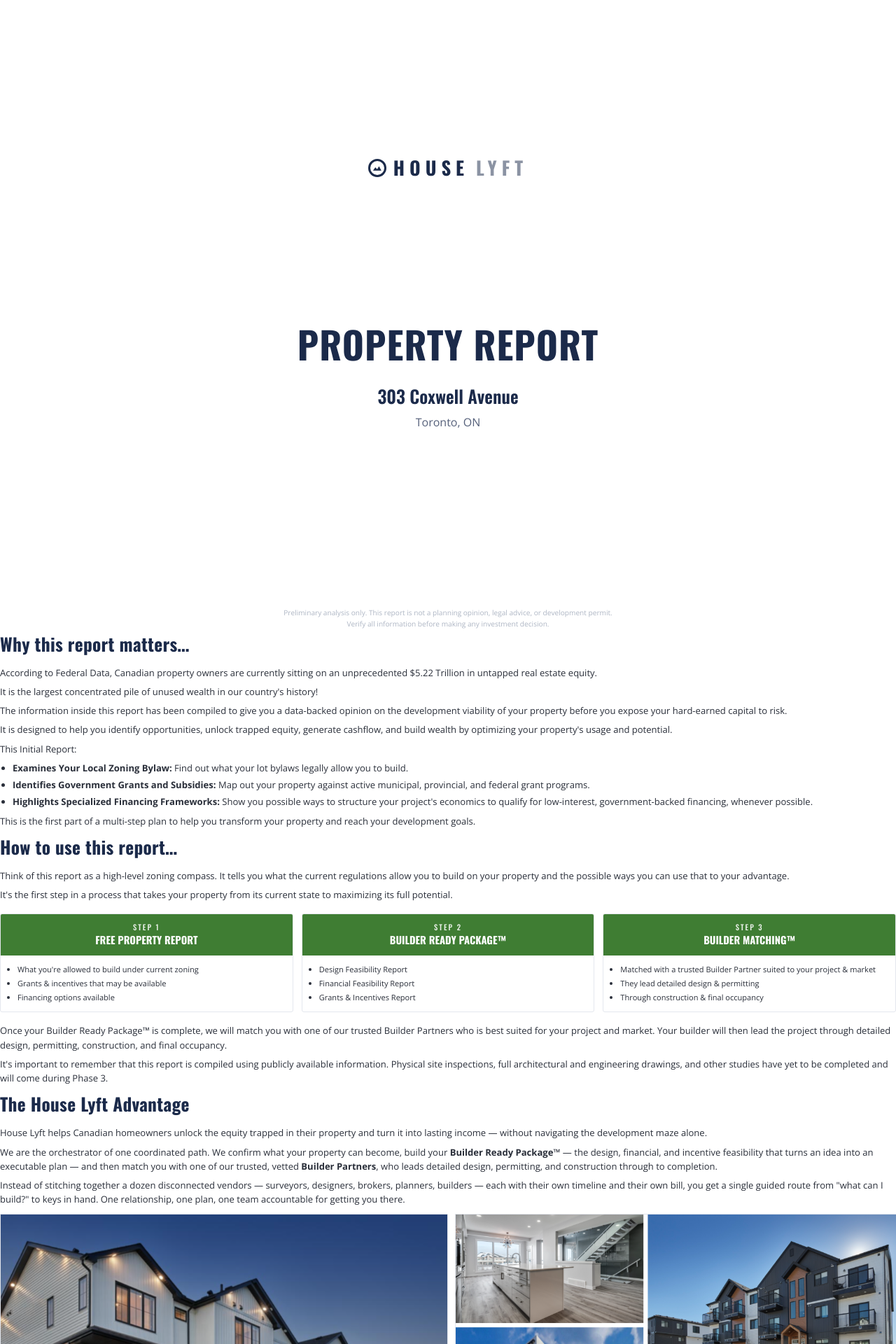
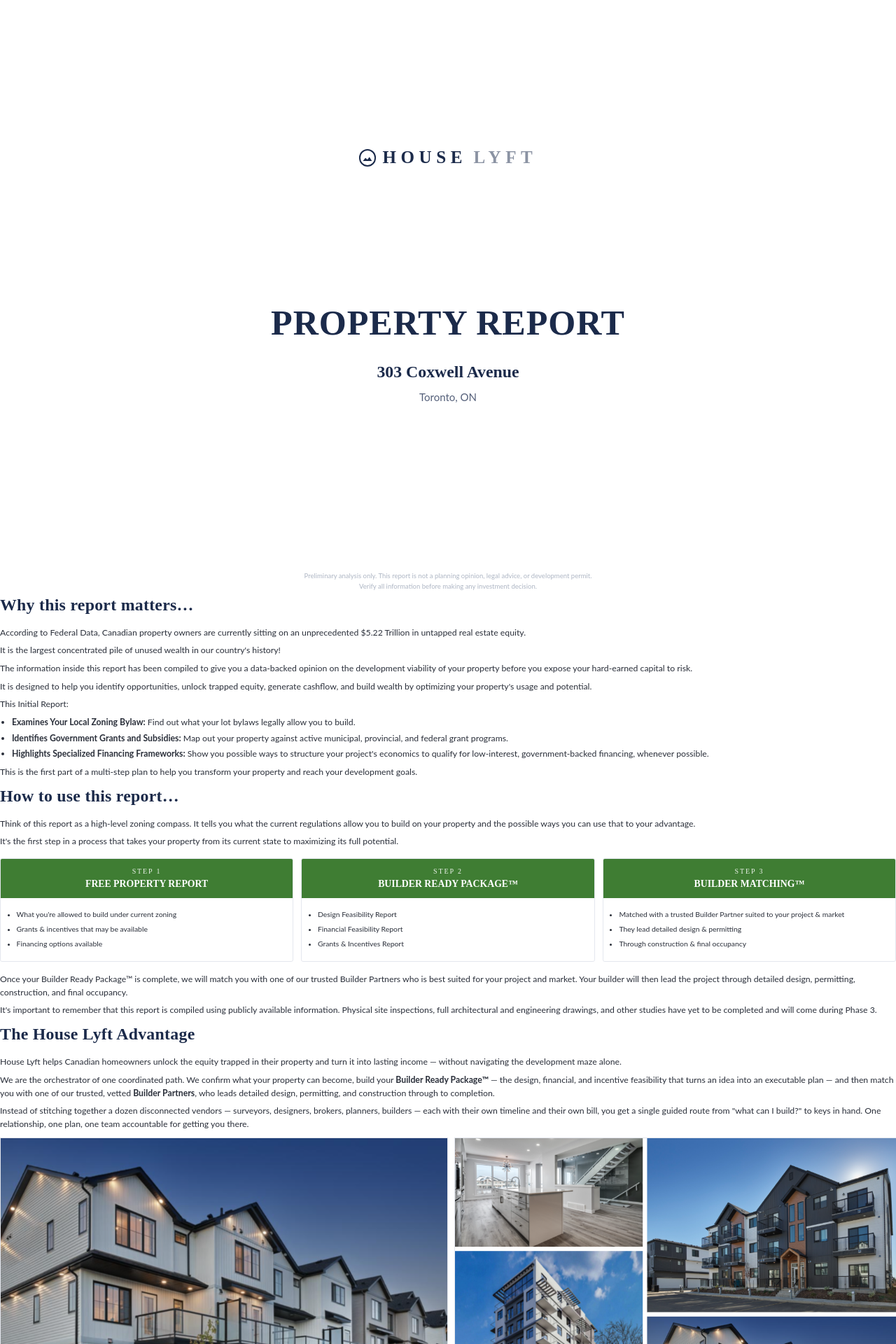
Before and after one commit to anasshahzad101/houselyft-report-engine, a Python web app: template templates/report_houselyft_master.html in a window 1280 px wide. Shown: the top 1920 px of the page at 70% size. Run offline with Jinja, Linux system fonts and the light colour scheme; the template is opened without the code that fills it, so the values that code supplies are empty; some web fonts are replaced.

Commit message:
Design parity with v6 deliverable: brand fonts vendored (Google Fonts is cert-blocked in cloud egress), original proportions restored under uniform 0.94 scale, aerial geometry matched to deliverable (104pt), fee page breaks like the deliverable. 14-page map verified.

```diff
--- a/templates/report_houselyft_master.html
+++ b/templates/report_houselyft_master.html
@@ -2,13 +2,16 @@
 <html lang="en">
 <head>
 <meta charset="UTF-8">
-<link rel="preconnect" href="https://fonts.googleapis.com">
-<link rel="preconnect" href="https://fonts.gstatic.com" crossorigin>
-<link href="https://fonts.googleapis.com/css2?family=Oswald:wght@500;600;700&family=Open+Sans:wght@400;600;700&display=swap" rel="stylesheet">
+<style>
+@font-face{font-family:'Oswald';src:url('fonts/Oswald.ttf') format('truetype');font-weight:200 700;}
+@font-face{font-family:'Lato';src:url('fonts/Lato-Regular.ttf') format('truetype');font-weight:400;}
+@font-face{font-family:'Lato';src:url('fonts/Lato-Bold.ttf') format('truetype');font-weight:700;}
+body{zoom:0.94;}
+</style>
 <style>
   :root{--navy:#1b2a4a;--navy2:#26365c;--green:#3f7d33;--row:#f5f6f9;--line:#e4e7ee;--ink:#2a2f3a;--mut:#7a818f;--disc:#aeb6c4;}
   *{box-sizing:border-box;}
-  body{font-family:'Open Sans',Arial,sans-serif;color:var(--ink);font-size:9.8pt;line-height:1.55;margin:0;}
+  body{font-family:'Lato',Arial,sans-serif;color:var(--ink);font-size:9.8pt;line-height:1.55;margin:0;}
   h1,h2,h3,.os{font-family:'Oswald',Arial,sans-serif;}
   p{margin:7px 0;} ul{margin:7px 0;padding-left:18px;} li{margin:4px 0;} small{color:var(--mut);}
   .section{page-break-before:always;} .section.first{page-break-before:auto;} .section.flow{page-break-before:auto;}
@@ -21,10 +24,10 @@
   .wm .emblem:after{content:"";position:absolute;left:4px;right:4px;bottom:6px;height:7px;background:var(--navy);clip-path:polygon(0 100%,28% 30%,50% 70%,72% 10%,100% 100%);}
   .cover h1{font-family:'Oswald';font-weight:700;font-size:40pt;color:var(--navy);letter-spacing:1px;margin:50mm 0 14px;}
   .cover .addr{font-family:'Oswald';font-weight:600;font-size:19pt;color:var(--navy);}
-  .cover .addr span{display:block;font-family:'Open Sans';font-weight:400;font-size:12pt;color:#55607a;margin-top:6px;}
+  .cover .addr span{display:block;font-family:'Lato';font-weight:400;font-size:12pt;color:#55607a;margin-top:6px;}
   .cover .foot{margin-top:auto;font-size:7.6pt;color:var(--disc);}
   table{width:100%;border-collapse:collapse;margin:9px 0;font-size:9pt;}
-  td{padding:5px 10px;border-bottom:1px solid var(--line);vertical-align:top;}
+  td{padding:7px 10px;border-bottom:1px solid var(--line);vertical-align:top;}
   tr:nth-child(even) td{background:var(--row);}
   table.kv td:first-child{background:var(--navy);color:#fff;font-weight:600;width:34%;border-bottom:2px solid #fff;}
   table.kv tr:nth-child(even) td:first-child{background:var(--navy);}
@@ -33,7 +36,7 @@
   .barhead{background:var(--navy);color:#fff;font-family:'Oswald';font-weight:600;font-size:11pt;padding:8px 12px;text-align:center;}
   .imgrow{display:flex;gap:10px;margin:0 0 10px;}
   .imgbox{flex:1;height:150px;background:#eef0f4;border:1px solid var(--line);display:flex;flex-direction:column;align-items:center;justify-content:center;color:#9aa2b2;font-size:8pt;}
-  .imgbox.tall{height:128px;} .imgbox .ic{font-size:20pt;line-height:1;margin-bottom:6px;color:#c2c8d4;}
+  .imgbox.tall{height:148px;} .imgbox .ic{font-size:20pt;line-height:1;margin-bottom:6px;color:#c2c8d4;}
   .grid4{display:grid;grid-template-columns:1fr 1fr;gap:10px;margin-top:10px;}
   .grid4 .imgbox{height:120px;}
   .steps{display:flex;gap:12px;margin:16px 0;}
@@ -41,8 +44,8 @@
   .step .sh{background:var(--green);color:#fff;text-align:center;padding:10px 6px;font-family:'Oswald';}
   .step .sh .n{font-size:8pt;letter-spacing:2px;opacity:.9;display:block;}
   .step .sh .t{font-size:11pt;font-weight:700;}
-  .step ul{padding:8px 10px 9px 24px;margin:0;font-size:8.3pt;} .step li{margin:3px 0;}
-  .cell{border:1px solid var(--line);background:var(--row);padding:9px 13px;margin:8px 0;}
+  .step ul{padding:11px 10px 13px 24px;margin:0;font-size:8.3pt;} .step li{margin:5px 0;}
+  .cell{border:1px solid var(--line);background:var(--row);padding:11px 13px;margin:9px 0;}
   .cell .ct{font-family:'Oswald';font-weight:600;color:var(--navy);margin-bottom:5px;font-size:10.5pt;}
   .opt{margin:13px 0;border:1px solid var(--line);}
   .opt .oh{background:var(--navy);color:#fff;font-family:'Oswald';font-weight:600;font-size:10.5pt;padding:7px 12px;}
@@ -280,7 +283,7 @@
   <h3>The House Lyft Advantage</h3>
   <p>We designed our Phase 2 where over the next 30 days, our lending partners, planning and grants and incentives consultants will compile everything simultaneously into a single next step option for you. This gives you everything required to accurately plan and build your roadmap.</p>
   <p>In addition, if you decide to move forward with the project and use one of our approved and vetted builder partners, they will credit you the full cost of your Phase 2 work right back to your construction balance on Day 1.</p>
-  <div class="cta">
+  <div class="cta" style="page-break-before:always;">
     Your total investment for the Phase 2 blueprint is a single flat fee of<br><span class="fee">$5,000.00</span>
     <div style="margin-top:10px;font-size:8.8pt;">Getting started is simple:</div>
     <ol style="margin:6px 0 0;font-size:8.8pt;padding-left:18px;">
```
